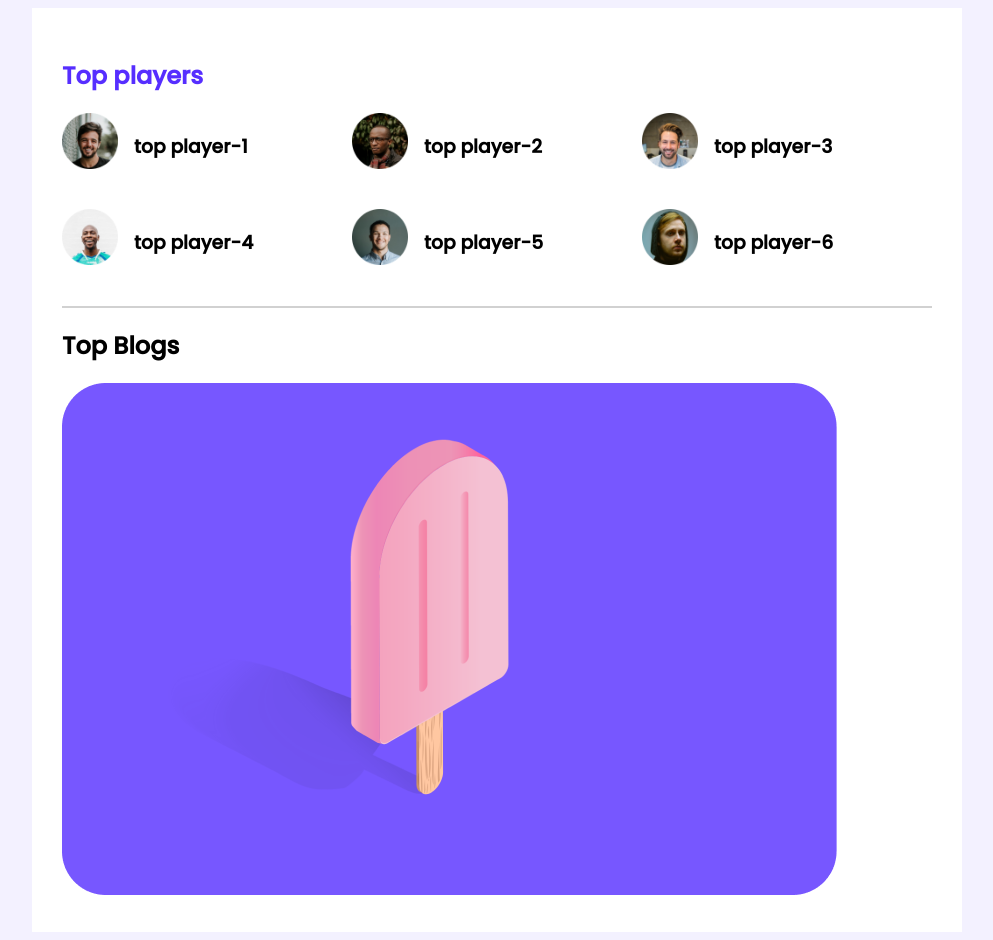
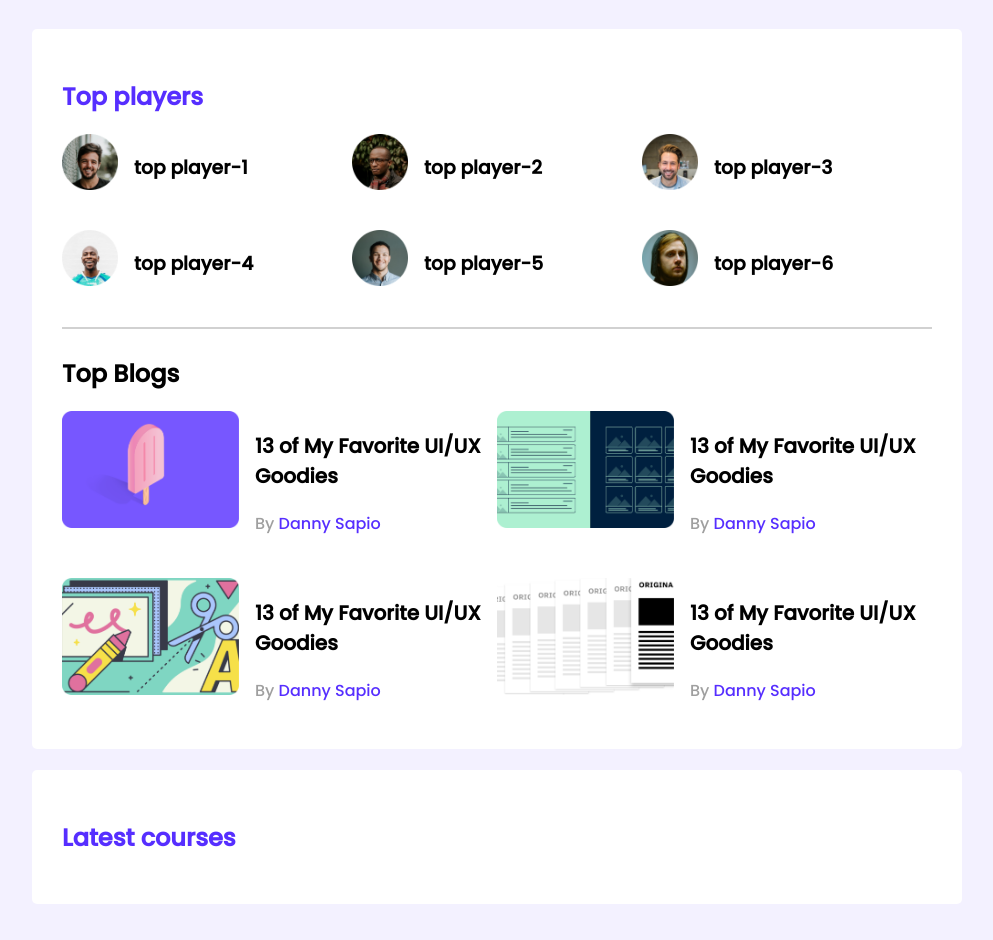
Before and after one commit to SifatNiloy/leader-board-css3, a plain HTML site: page index.html in a window 1280 px wide. Shown: the whole page, without its empty margins (143-1136 px from the left). After the commit the page ends 912 px from the top, so only its background shows below. Drawn offline with Linux system fonts and the light colour scheme.

Commit message:
second commit

```diff
--- a/index.html
+++ b/index.html
@@ -58,10 +58,50 @@
                         <div class="thumbnail">
                             <img src="images/blogs/blog-1.png" alt="">
                         </div>
+                        <div class="blog-info">
+                            <h3 class="blog-title">13 of My Favorite
+                                UI/UX Goodies</h3>
+                            <p class="blog-author">By <a href="">Danny Sapio</a></p>
+                        </div>
+                    </article>
+                    <article class="blog">
+                        <div class="thumbnail">
+                            <img src="images/blogs/blog-2.png" alt="">
+                        </div>
+                        <div class="blog-info">
+                            <h3 class="blog-title">13 of My Favorite
+                                UI/UX Goodies</h3>
+                            <p class="blog-author">By <a href="">Danny Sapio</a></p>
+                        </div>
+                    </article>
+                    <article class="blog">
+                        <div class="thumbnail">
+                            <img src="images/blogs/blog-3.png" alt="">
+                        </div>
+                        <div class="blog-info">
+                            <h3 class="blog-title">13 of My Favorite
+                                UI/UX Goodies</h3>
+                            <p class="blog-author">By <a href="">Danny Sapio</a></p>
+                        </div>
+                    </article>
+                    <article class="blog">
+                        <div class="thumbnail">
+                            <img src="images/blogs/blog-4.png" alt="">
+                        </div>
+                        <div class="blog-info">
+                            <h3 class="blog-title">13 of My Favorite
+                                UI/UX Goodies</h3>
+                            <p class="blog-author">By <a href="">Danny Sapio</a></p>
+                        </div>
                     </article>
                 </div>
             </div>
         </section>
+        <!-- latest courses -->
+
+        <section class="container">
+            <h2 class="section-title">Latest courses</h2>
+        </section>
     </main>
 </body>
 </html>
--- a/style.css
+++ b/style.css
@@ -10,12 +10,15 @@ body{
 }
 main{
     display: flex;
-    justify-content: center;
+    flex-direction: column;
+    align-items: center;
 }
 .container{
     background-color: white;
     width: 870px;
     padding: 30px;
+    margin-top: 21px;
+    border-radius: 5px;
 }
 .section-title{
     color: #562EFF;
@@ -42,4 +45,37 @@ main{
 }
 hr{
     border: 1px solid #D1D1D1;
+    margin-bottom: 27px;
 }
+
+
+/*----------
+ top blog styles
+----------- */
+.blogs{
+    display: grid;
+    grid-template-columns: repeat(2,1fr);
+    grid-row-gap: 26px;
+}
+
+.blog{
+    display: flex;
+}
+.blog .thumbnail img{
+    width: 177px;
+    height: 117px;
+}
+.blog-info{
+    margin-left: 16px;
+}
+.blog-title{
+    font-size: 20px;
+}
+.blog-author{
+    color: #9F9F9F;
+}
+.blog-author a{
+    text-decoration: none;
+    color: #562EFF;
+    font-size: 16px;
+}
```
